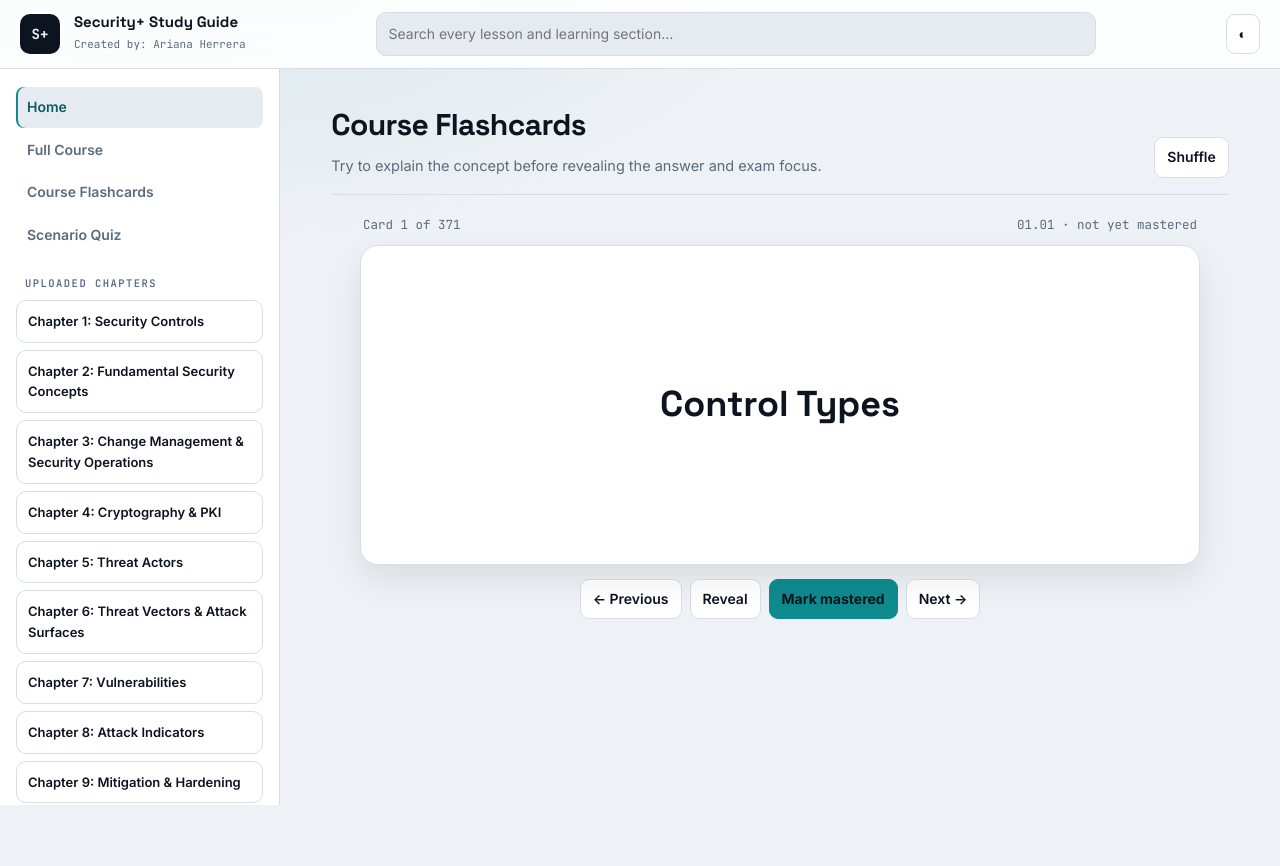
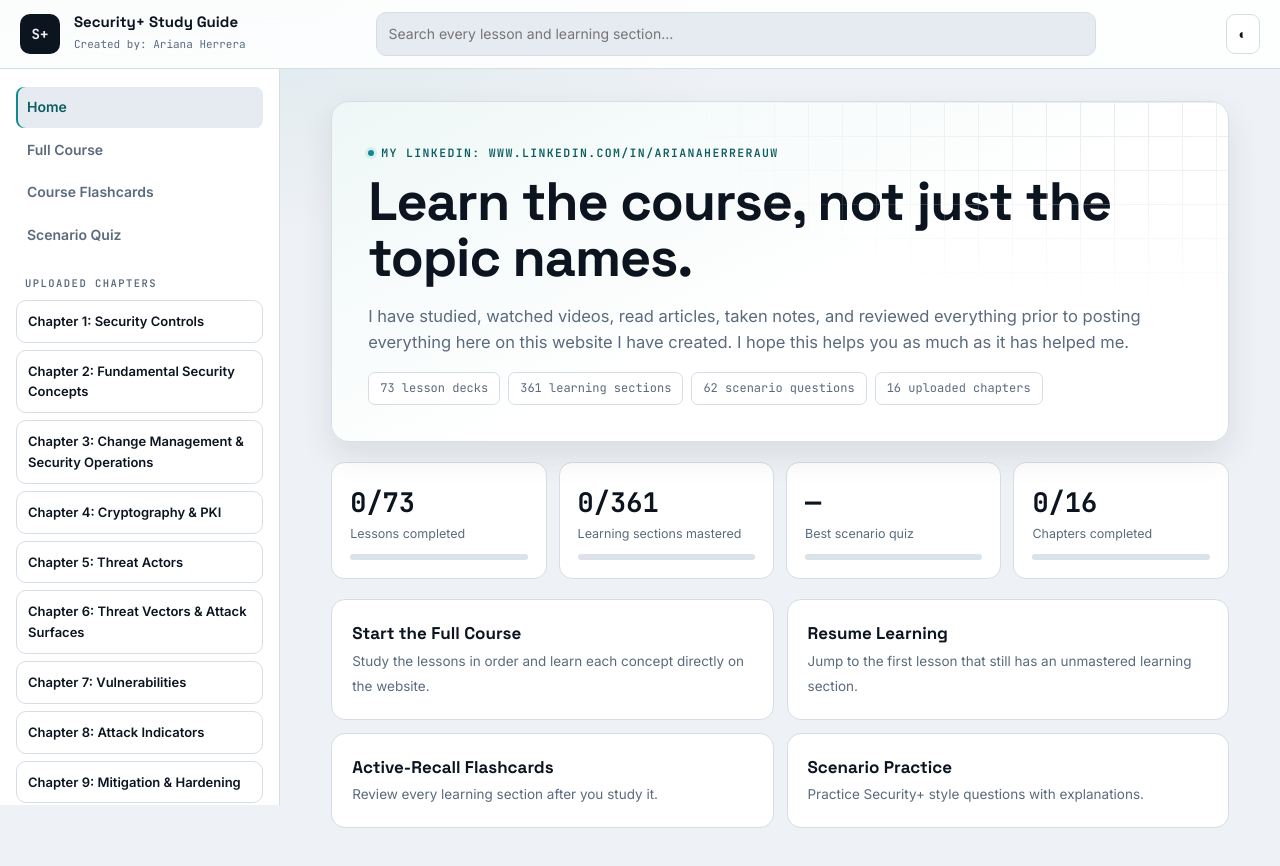
Before and after one commit to ari-923/security, a Next.js app: page / in a window 1280 px wide. Shown: the top 866 px of the page. Before the commit the page ends 805 px from the top, so only its background shows below. Built offline with nearby package versions, Linux system fonts and the light colour scheme.

Commit message:
Update page.js

```diff
--- a/app/page.js
+++ b/app/page.js
@@ -1,32 +1,20 @@
-import { lessons } from "@/content";
-import FlashcardsClient from "@/components/FlashcardsClient";
+import { chapters, lessons, learningSections, scenarioQuestions, sectionKey } from "@/content";
+import HomeDashboard from "@/components/HomeDashboard";
 
-export const metadata = { title: "Flashcards | Security+ Study Guide" };
+export default function HomePage() {
+  const progressShape = lessons.map((lesson) => ({
+    id: lesson.id,
+    chapter: lesson.chapter,
+    keys: learningSections(lesson).map((section) => sectionKey(lesson.id, section.n)),
+  }));
 
-export default function FlashcardsPage() {
-  const cards = lessons.flatMap((lesson) =>
-    lesson.slides.filter((section) => section.instructional).map((section) => ({
-      key: `${lesson.id}-${section.n}`,
-      lessonId: lesson.id,
-      lessonTitle: lesson.title,
-      sectionNumber: section.n,
-      title: section.title,
-      answer: section.course?.learn || section.teach || section.points.join(" · "),
-      exam: section.course?.exam || "Explain the concept and recognize it in a Security+ scenario.",
-    }))
+  return (
+    <HomeDashboard
+      chapters={chapters}
+      progressShape={progressShape}
+      lessonCount={lessons.length}
+      learningCount={progressShape.reduce((sum, lesson) => sum + lesson.keys.length, 0)}
+      quizCount={scenarioQuestions.length}
+    />
   );
-
-  const extraCards = lessons.flatMap((lesson) =>
-    (lesson.flashcards || []).map((card, i) => ({
-      key: `${lesson.id}-extra-${i + 1}`,
-      lessonId: lesson.id,
-      lessonTitle: lesson.title,
-      sectionNumber: `extra-${i + 1}`,
-      title: card.title,
-      answer: card.answer,
-      exam: card.exam || "Explain the concept and recognize it in a Security+ scenario.",
-    }))
-  );
-
-  return <FlashcardsClient cards={[...cards, ...extraCards]} />;
 }
```
